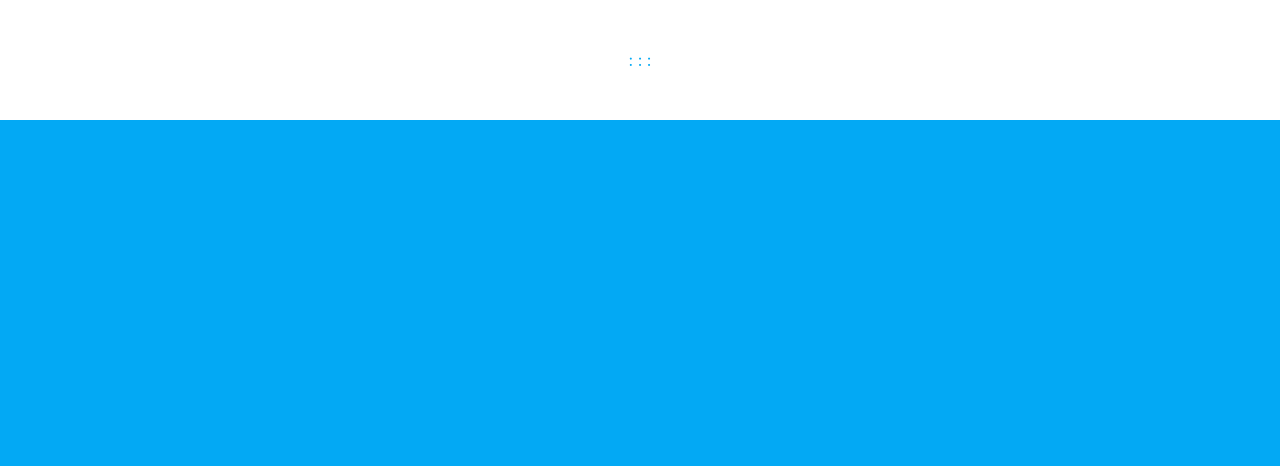
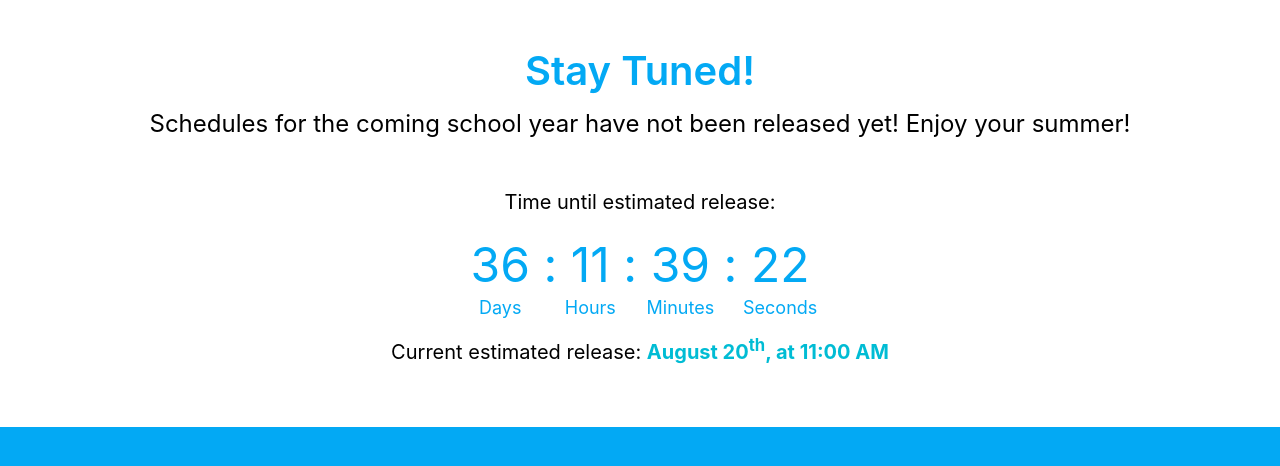
Before and after one commit to PreMatch/PreMatch, a Flask app: page /update in a window 1280 px wide. Shown: the part 156-622 px from the top of the page. Run offline with Flask 2, Linux system fonts and the light colour scheme; the visitor is signed in with stand-in values (Sample User, id 1); data that the repository does not hold is empty; parts of the project's set-up code (start-up, migrations or seed data) failed here and were passed over; some libraries are stand-ins or nearby versions.

Commit message:
Complete countdown page w/ subtitles and more text

```diff
--- a/static/css/countdown.css
+++ b/static/css/countdown.css
@@ -0,0 +1,25 @@
+.countdown-text {
+    font-size: 3rem;
+}
+
+.countdown-number {
+    position: relative;
+}
+
+.timer-subtitle {
+    position: absolute;
+    top: 100%;
+    font-size: 18px;
+    left: 50%;
+    transform: translateX(-50%);
+}
+
+#countdown-timer {
+    margin-bottom: 20px;
+}
+
+@media screen and (max-width: 1087px) {
+    .timer-subtitle {
+        font-size: 14px;
+    }
+}
--- a/static/js/countdown.js
+++ b/static/js/countdown.js
@@ -1,3 +1,7 @@
+function leadingZero(num) {
+    return num < 10 ? "0" + num.toString() : num.toString();
+}
+
 function countdown(endDate) {
     let days, hours, minutes, seconds;
 
@@ -28,10 +32,10 @@ function countdown(endDate) {
 
             let countdown = countdownTimer.children('.container').first().children('.countdown-text').first();
 
-            countdown.children('.countdown-days').html(days.toString());
-            countdown.children('.countdown-hours').html(hours.toString());
-            countdown.children('.countdown-minutes').html(minutes.toString());
-            countdown.children('.countdown-seconds').html(seconds.toString());
+            countdown.children('.countdown-days').html(`${leadingZero(days)}<span class="timer-subtitle" id="days-subtitle">Days</span>`);
+            countdown.children('.countdown-hours').html(`${leadingZero(hours)}<span class="timer-subtitle" id="hours-subtitle">Hours</span>`);
+            countdown.children('.countdown-minutes').html(`${leadingZero(minutes)}<span class="timer-subtitle" id="minutes-subtitle">Minutes</span>`);
+            countdown.children('.countdown-seconds').html(`${leadingZero(seconds)}<span class="timer-subtitle" id="seconds-subtitle">Seconds</span>`);
         } else {
             clearInterval(updateInterval);
         }
@@ -47,15 +51,43 @@ function daysInMonth(month, year) {
 }
 
 jQuery.getJSON('/static/calendar.json', (data) => {
-    let release_date = data.schedule_release;
-    let release_time = data.release_time_est;
+    let releaseDate = data.schedule_release;
 
-    let date_data = release_date.split('-');
+    let releaseDateData = releaseDate.split('T');
 
-    let year = parseInt(date_data[0]), month = parseInt(date_data[1]) - 1, day = parseInt(date_data[2]); // 1 is subtracted from the month because the UTC constructor takes values between 0 and 11
+    let dateData = releaseDateData[0].split('-');
 
-    let time_data = release_time.split(':');
-    let hour = parseInt(time_data[0]), minute = parseInt(time_data[1]), second = parseInt(time_data[2]);
+    let year = parseInt(dateData[0]), month = parseInt(dateData[1]) - 1, day = parseInt(dateData[2]); // 1 is subtracted from the month because the UTC constructor takes values between 0 and 11
+
+    let timeData = releaseDateData[1].split(':');
+    let hour = parseInt(timeData[0]), minute = parseInt(timeData[1]), second = parseInt(timeData[2]);
+
+    // Get EST release date string
+    let monthNames = ['January', 'February', 'March', 'April', 'May', 'June', 'July', 'August', 'September', 'October', 'November', 'December'];
+
+    let suffix = 'th';
+
+    if (day % 10 === 1)
+        suffix = 'st';
+    else if (day % 10 === 2)
+        suffix = 'nd';
+    else if (day % 10 === 3)
+        suffix = 'rd';
+
+    let timeEnding = 'AM';
+
+    if(hour >= 12)
+        timeEnding = 'PM';
+
+
+    let finalHour = hour % 12;
+
+    if(finalHour === 0)
+        finalHour = 12;
+
+    let timeOfRelease = `${monthNames[month]} ${day}<sup>${suffix}</sup>, at ${finalHour}:${leadingZero(minute)} ${timeEnding}`;
+
+    $('#schedule-release-time').html(timeOfRelease);
 
     // Adjust time from EST to UTC
     hour += 4;
--- a/templates/countdown.html
+++ b/templates/countdown.html
@@ -10,9 +10,13 @@
 
 <section class="has-background-white section pushed">
     <div class="container is-fluid has-text-centered">
+        <h1 class="title is-size-2 is-size-4-touch">Stay Tuned!</h1>
+        <p class="subtitle is-size-4 is-size-5-touch">Schedules for the coming school year have not been released yet! Enjoy your
+            summer!</p>
         <div id="countdown-timer">
+            <p class="is-size-5 is-size-6-touch">Time until estimated release:</p>
             <div class="container is-fluid">
-                <h1 class="countdown-text">
+                <h1 class="countdown-text is-size-1 is-size-3-touch">
                     <span class="countdown-number countdown-days"></span>
 
                     <span class="countdown-colon">:</span>
@@ -25,9 +29,11 @@
 
                     <span class="countdown-colon">:</span>
 
-                    <span class="countdown-number countdown-seconds"></span></h1>
+                    <span class="countdown-number countdown-seconds"></span>
+                </h1>
             </div>
         </div>
+        <p class="is-size-5 is-size-6-touch">Current estimated release: <strong><span id="schedule-release-time"></span></strong></p>
     </div>
 </section>
 
```
